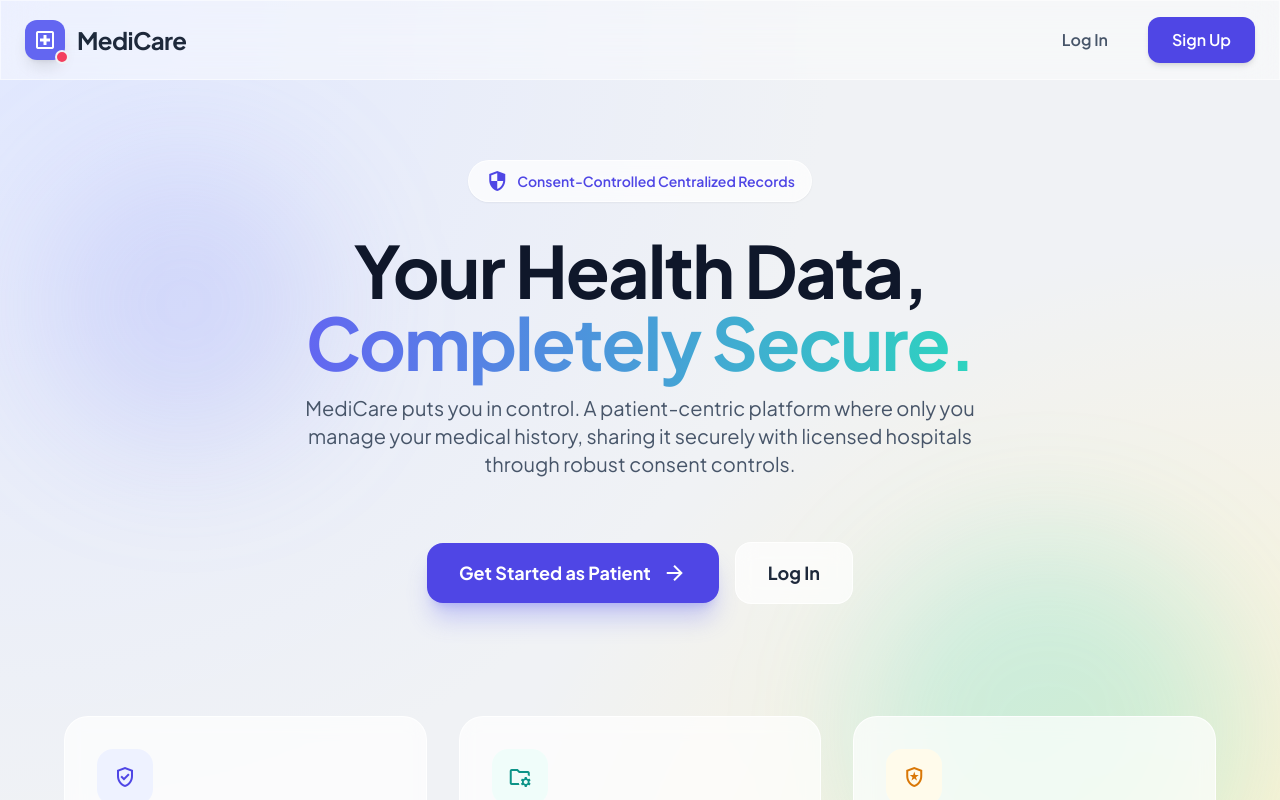
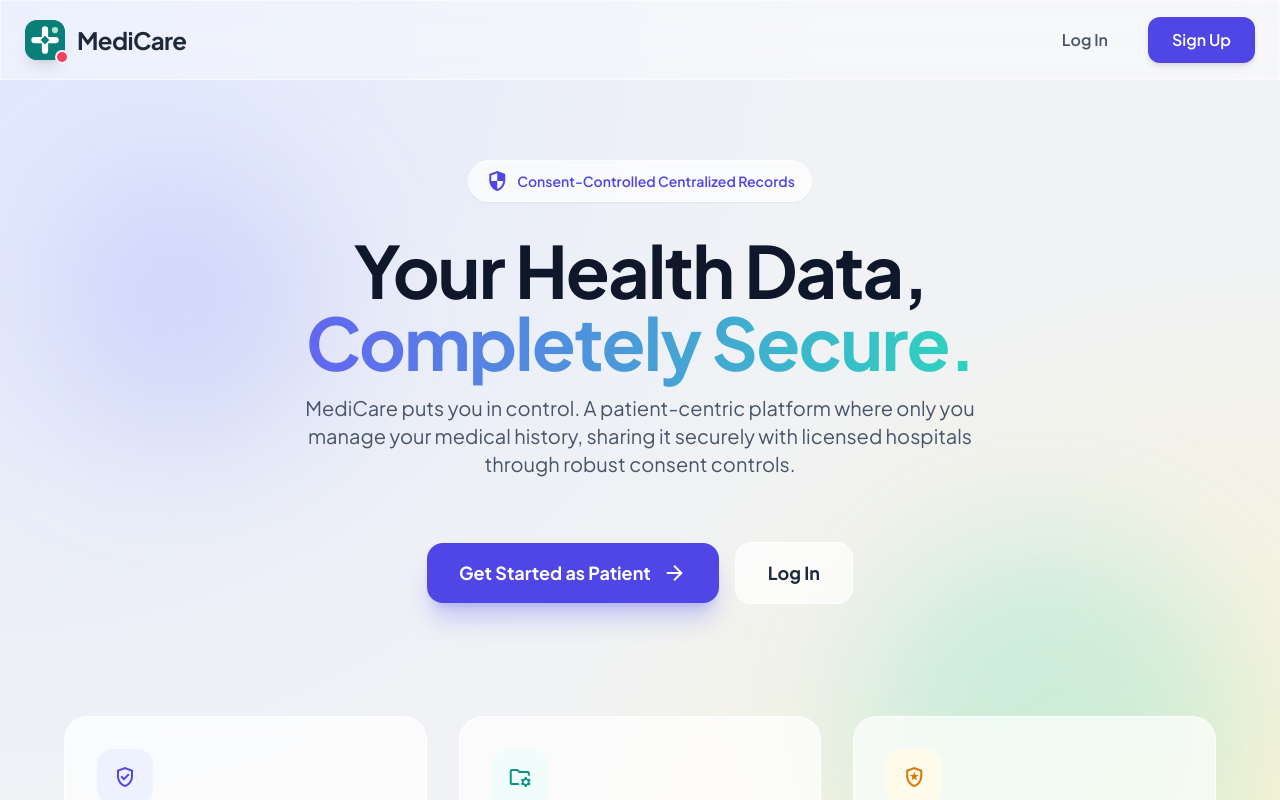
Before and after one commit to vTg2208/medicare-secure, a React (Vite) app in the folder frontend/: page / in a window 1280 px wide. Shown: the top 800 px of the page. Built offline with nearby package versions, Linux system fonts and the light colour scheme; no server answers.

Commit message:
Apply Medicare identity to browser metadata and public branding

```diff
--- a/frontend/index.html
+++ b/frontend/index.html
@@ -3,17 +3,18 @@
   <head>
     <meta charset="utf-8" />
     <script src="/theme-init.js"></script>
-    <link rel="icon" href="/favicon.ico" />
+    <link rel="icon" type="image/svg+xml" href="/medicare-icon.svg" />
+    <link rel="icon" sizes="32x32" href="/favicon.ico" />
     <link href="https://fonts.googleapis.com/css2?family=Material+Symbols+Outlined:opsz,wght,FILL,GRAD@20..48,100..700,0..1,-50..200" rel="stylesheet" />
     <meta name="viewport" content="width=device-width, initial-scale=1" />
-    <meta name="theme-color" content="#000000" />
+    <meta name="theme-color" content="#087f78" />
     <meta
       name="description"
       content="Secure healthcare visits, records, and consent management."
     />
     <link rel="apple-touch-icon" href="/logo192.png" />
     <link rel="manifest" href="/manifest.json" />
-    <title>Secure Healthcare Management System</title>
+    <title>Medicare | Your care, connected</title>
   </head>
   <body>
     <noscript>You need to enable JavaScript to run this app.</noscript>
--- a/frontend/src/pages/LandingPage.jsx
+++ b/frontend/src/pages/LandingPage.jsx
@@ -30,7 +30,7 @@ function LandingPage() {
                     <div className="relative">
                         <div className="absolute inset-0 bg-indigo-500 blur-lg opacity-0 group-hover:opacity-60 transition-opacity duration-500 rounded-full"></div>
                         <div className="w-10 h-10 bg-indigo-500 rounded-xl flex items-center justify-center text-white shadow-lg relative transform transition-all duration-500 group-hover:scale-110 group-hover:-rotate-3 group-hover:shadow-[0_0_15px_rgba(99,102,241,0.5)]">
-                            <span className="material-symbols-outlined text-xl transition-transform duration-500 group-hover:scale-110">local_hospital</span>
+                            <img src="/medicare-icon.svg" alt="" className="w-10 h-10 rounded-xl" width="40" height="40" />
                             {/* Server Status Indicator */}
                             <span className={`absolute -bottom-1 -right-1 w-3.5 h-3.5 border-2 border-[var(--background-light)] dark:border-[var(--background-dark)] rounded-full ${isBackendUp ? 'bg-emerald-500' : 'bg-rose-500'}`} title={isBackendUp ? 'System Online' : 'System Offline'}></span>
                         </div>
```
Also changed, not shown: frontend/public/manifest.json.
